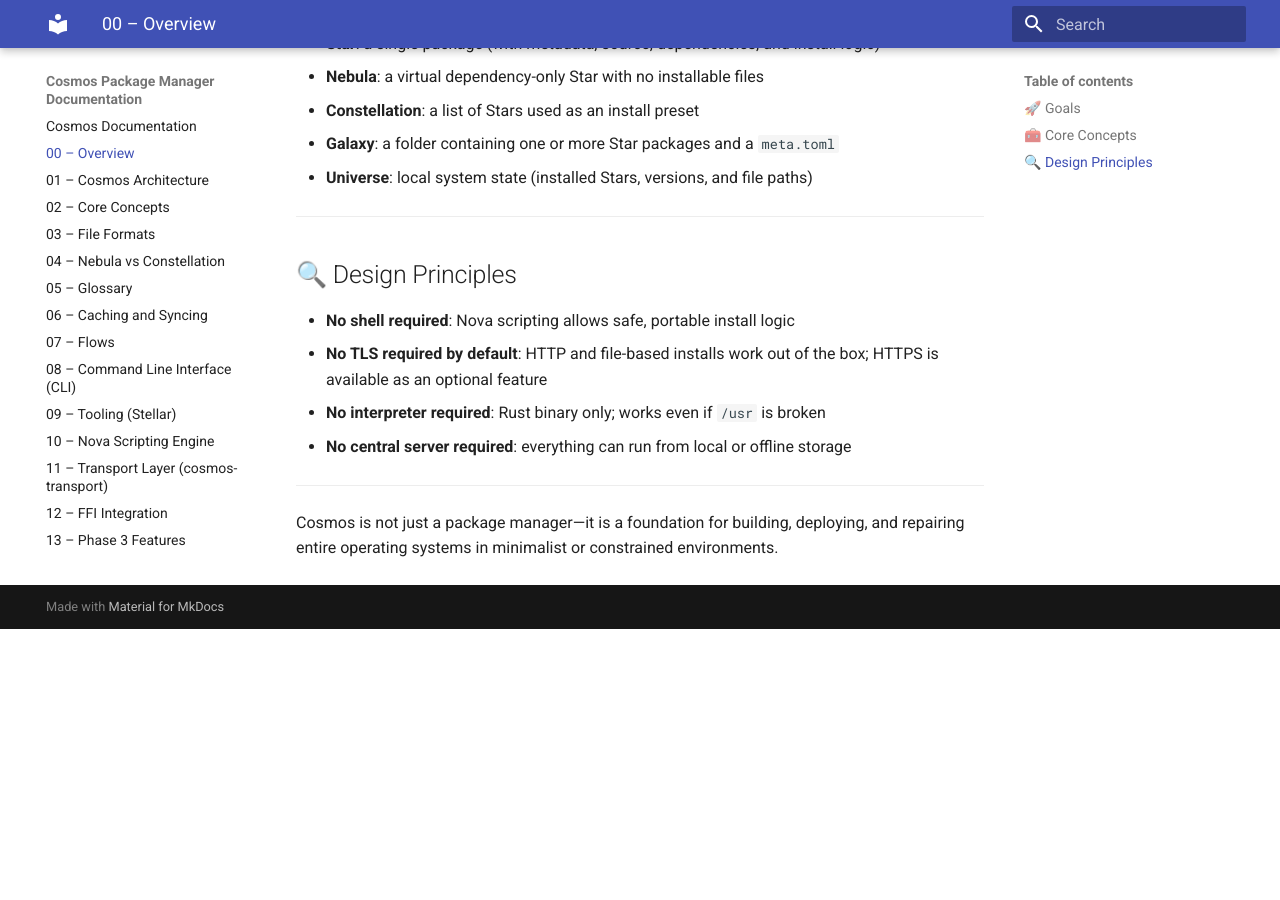
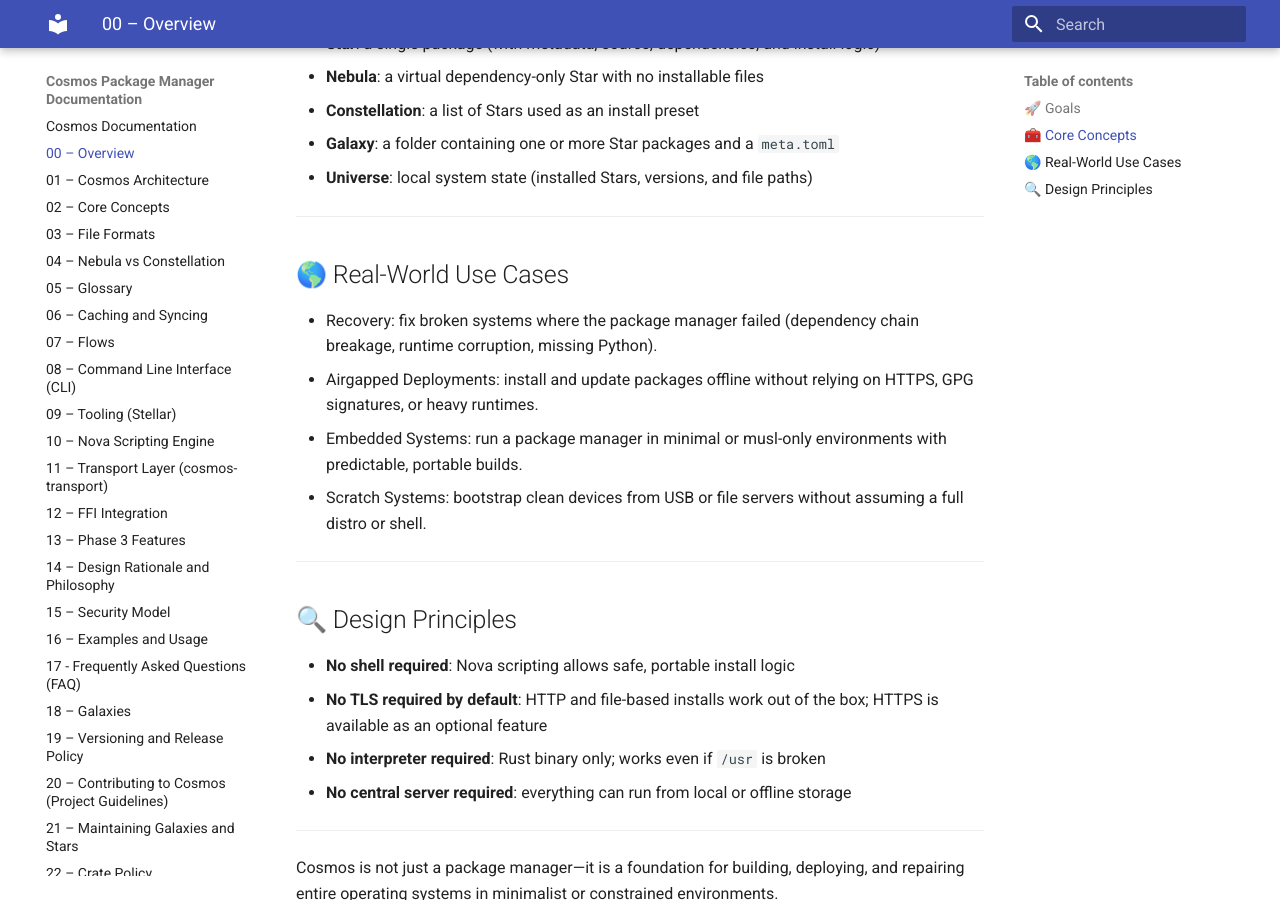
Before and after one commit to cosmospkg/cosmos-docs, an MkDocs documentation site: the page built from docs/00-Overview.md, in a window 1280 px wide and 900 px high, scrolled down 1074 px. Built offline with MkDocs 1.6.1 and Material for MkDocs 9.7.7, drawn with Linux system fonts in a browser that asks for light colours; before the commit the page ends 1703 px from its top, so only the background shows below that.

Commit message:
Update 00-Overview.md

```diff
--- a/docs/00-Overview.md
+++ b/docs/00-Overview.md
@@ -36,6 +36,15 @@
 
 ---
 
+## 🌎 Real-World Use Cases
+
+- Recovery: fix broken systems where the package manager failed (dependency chain breakage, runtime corruption, missing Python).
+- Airgapped Deployments: install and update packages offline without relying on HTTPS, GPG signatures, or heavy runtimes.
+- Embedded Systems: run a package manager in minimal or musl-only environments with predictable, portable builds.
+- Scratch Systems: bootstrap clean devices from USB or file servers without assuming a full distro or shell.
+
+---
+
 ## 🔍 Design Principles
 
 - **No shell required**: Nova scripting allows safe, portable install logic
```
